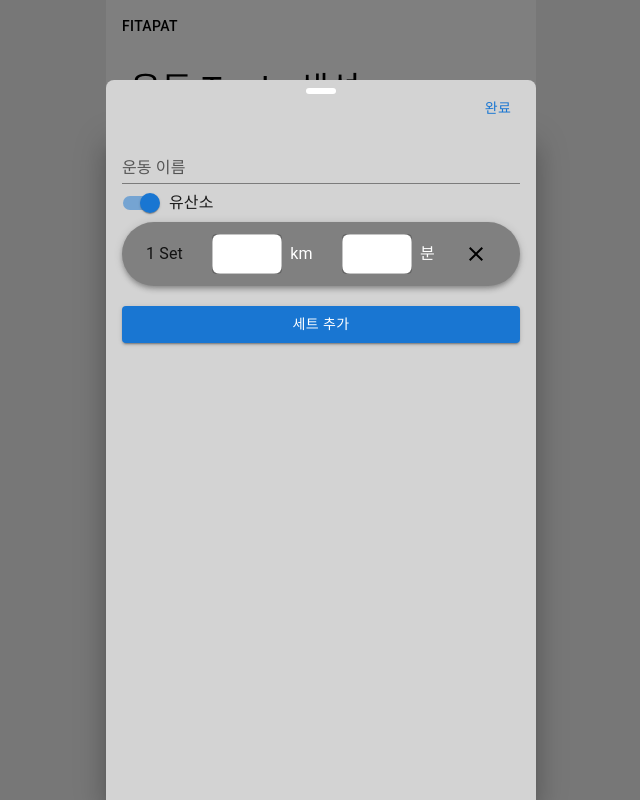
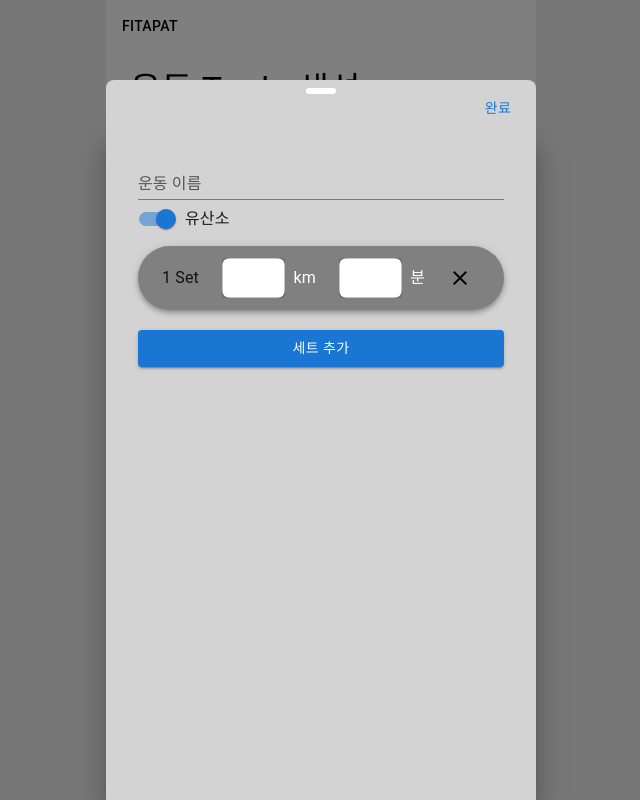
Before and after one commit to Fitapat/Fitapat-front, a Next.js app: page /createTodo in a window 1280 px wide. Both pictures are taken after a click on the button "운동 TO-DO 추가". Shown: the whole page, without its empty margins (319-959 px from the left). Built offline with nearby package versions, Linux system fonts and the light colour scheme.

Commit message:
design: 간격 조정

```diff
--- a/src/app/createTodo/createTodoDrawer.jsx
+++ b/src/app/createTodo/createTodoDrawer.jsx
@@ -47,6 +47,7 @@ function AerobicSwitch({ isAerobic, setIsAerobic }) {
       control={<Switch defaultChecked />}
       label={isAerobic ? '유산소' : '무산소'}
       onChange={handleAerobic}
+      sx={{ marginBottom: 1 }}
     />
   );
 }
@@ -136,7 +137,7 @@ export default function CreateTodoDrawer({ open, toggleDrawer }) {
       <Box
         component="form"
         onSubmit={handleSubmit}
-        sx={{ height: '100%', backgroundColor: 'lightgrey' }}
+        sx={{ height: '100%', backgroundColor: 'lightgrey', padding: 2 }}
       >
         <Box
           sx={{
```
